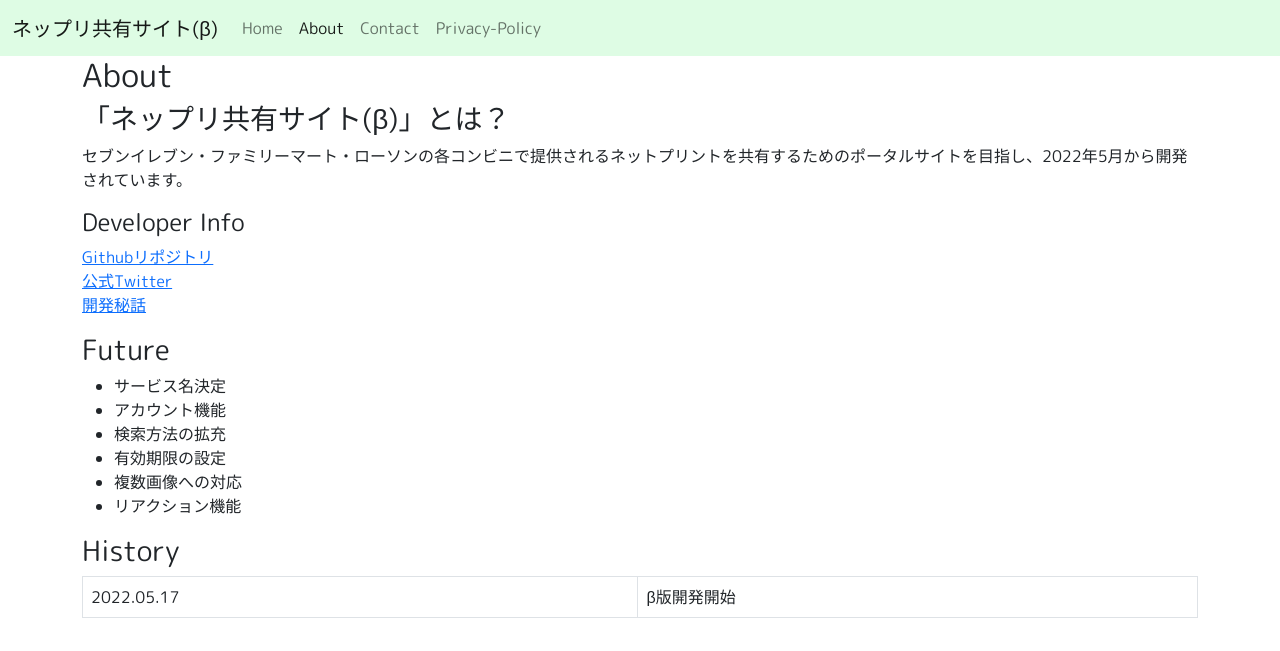
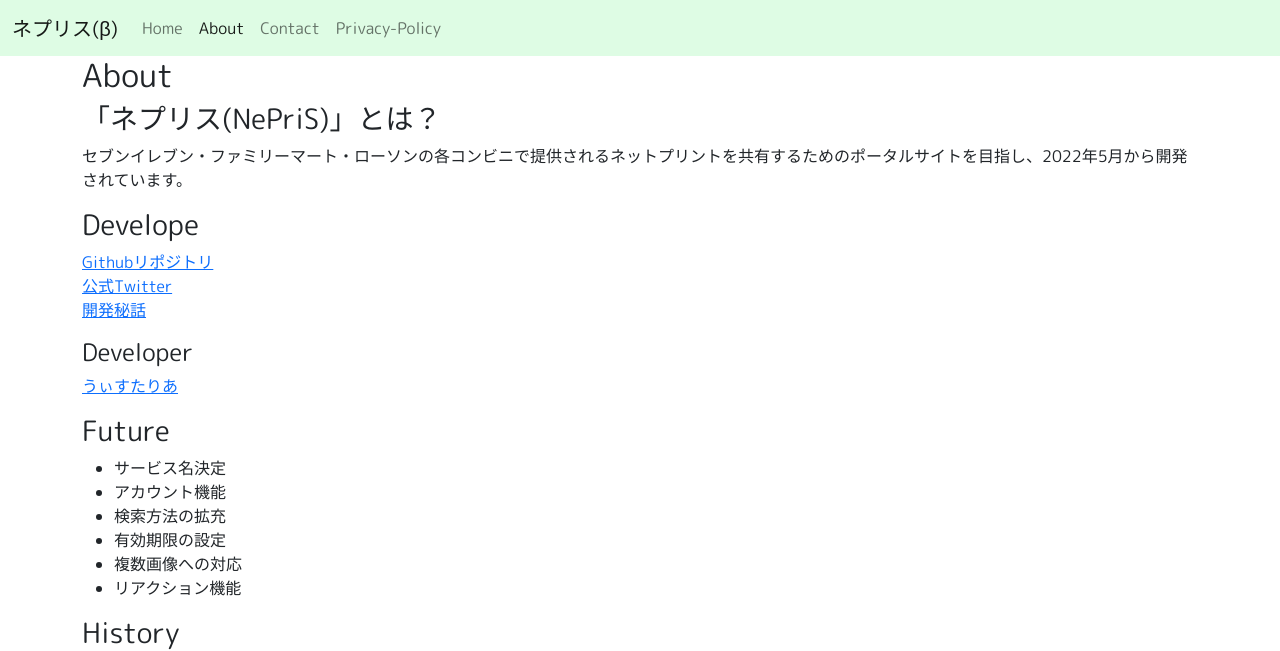
Before and after one commit to glyzinieh/NePriS, a Flask app: page /about/ in a window 1280 px wide. Shown: the top 651 px of the page. Run offline with Flask 2, Linux system fonts and the light colour scheme.

Commit message:
NePriSに合わせて名称を修正

```diff
--- a/templates/about.html
+++ b/templates/about.html
@@ -5,15 +5,19 @@
 {% block content %}
 <h2>About</h2>
 <div>
-    <h3>「ネップリ共有サイト(β)」とは？</h3>
+    <h3>「ネプリス(NePriS)」とは？</h3>
     <p>セブンイレブン・ファミリーマート・ローソンの各コンビニで提供されるネットプリントを共有するためのポータルサイトを目指し、2022年5月から開発されています。</p>
 </div>
 <div>
-    <h4>Developer Info</h4>
+    <h3>Develope</h3>
     <p>
         <a href="https://github.com/glyzinieh/nepris" target="_blank" rel="noopener noreferrer">Githubリポジトリ</a><br>
         <a href="https://twitter.com/nepr1s" target="_blank" rel="noopener noreferrer">公式Twitter</a><br>
         <a href="https://qiita.com/glyzinieh/private/16111916b39ca5048736" target="_blank" rel="noopener noreferrer">開発秘話</a>
+    </p>
+    <h4>Developer</h4>
+    <p>
+        <a href="https://lit.link/wisteriatp" target="_blank" rel="noopener noreferrer">うぃすたりあ</a>
     </p>
 
 </div>
--- a/templates/contact.html
+++ b/templates/contact.html
@@ -8,7 +8,7 @@
 <h3>Eメール</h3>
 <p>
     返信が必要な場合はこちらからお問い合わせください。<br>
-    <a href="mailto:wisteriatp+share-neppuri@gmail.com">wisteriatp+share-neppuri@gmail.com</a>
+    <a href="mailto:wisteriatp+nepris@gmail.com">wisteriatp+nepris@gmail.com</a>
 </p>
 <h3>Googleフォーム</h3>
 <p>
--- a/templates/layout.html
+++ b/templates/layout.html
@@ -17,14 +17,14 @@
         <!-- cssを読み込み -->
         <link rel="stylesheet" href="/static/css/layout.css">
         <!-- titleを設定 -->
-        <title>{% block title %}{% endblock %}｜ネップリ共有サイト(β)</title>
+        <title>{% block title %}{% endblock %}｜NePriS(β)</title>
         <!-- faviconを指定 -->
         <link rel="shortcut icon" href="{{ url_for('static', filename='favicon.ico') }}">
     </head>
     <body>
         <nav class="navbar navbar-expand-lg navbar-light sticky-top" style="background-color: #defce4;">
             <div class="container-fluid">
-                <a class="navbar-brand" href="{{ url_for('index') }}">ネップリ共有サイト(β)</a>
+                <a class="navbar-brand" href="{{ url_for('index') }}">ネプリス(β)</a>
                 <button class="navbar-toggler" type="button" data-bs-toggle="collapse" data-bs-target="#navbar_toggler" aria-controls="navbar_toggler" aria-expanded="false" aria-label="Toggle navigation">
                     <span class="navbar-toggler-icon"></span>
                 </button>
```
